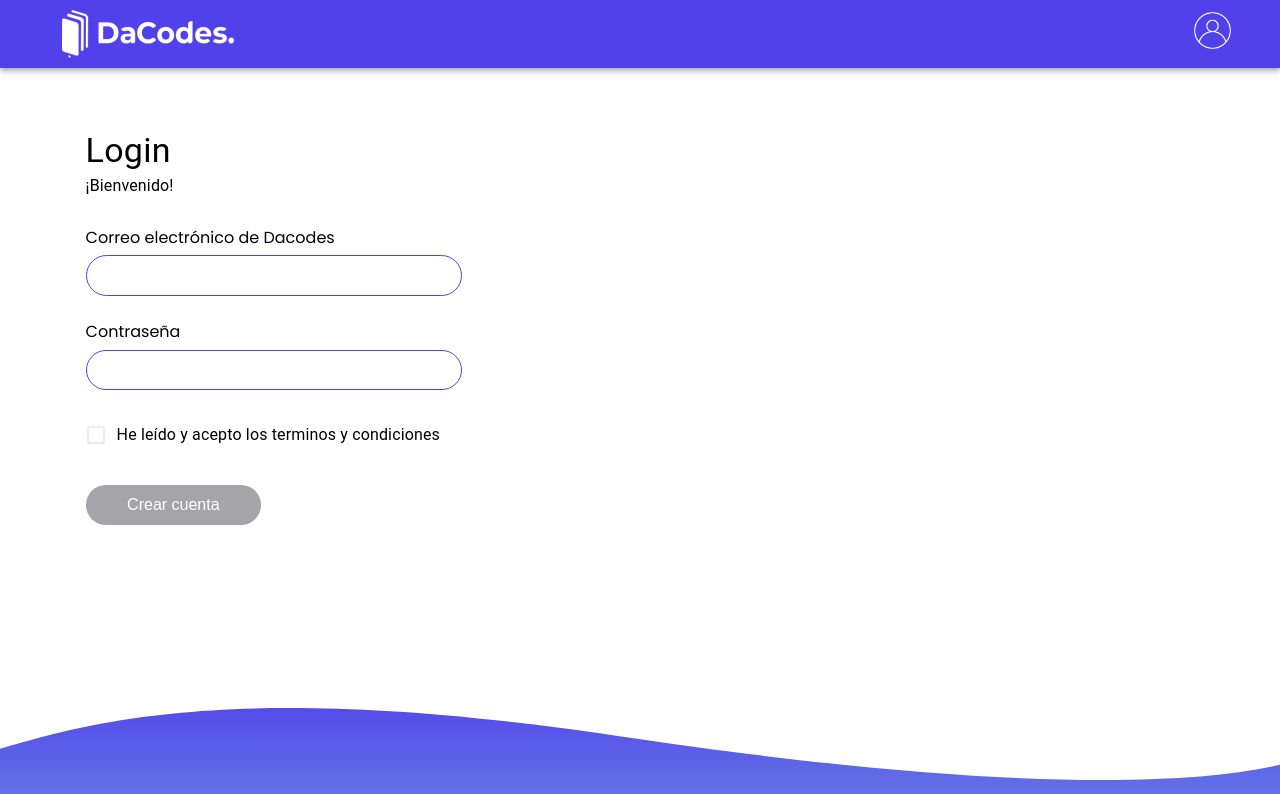
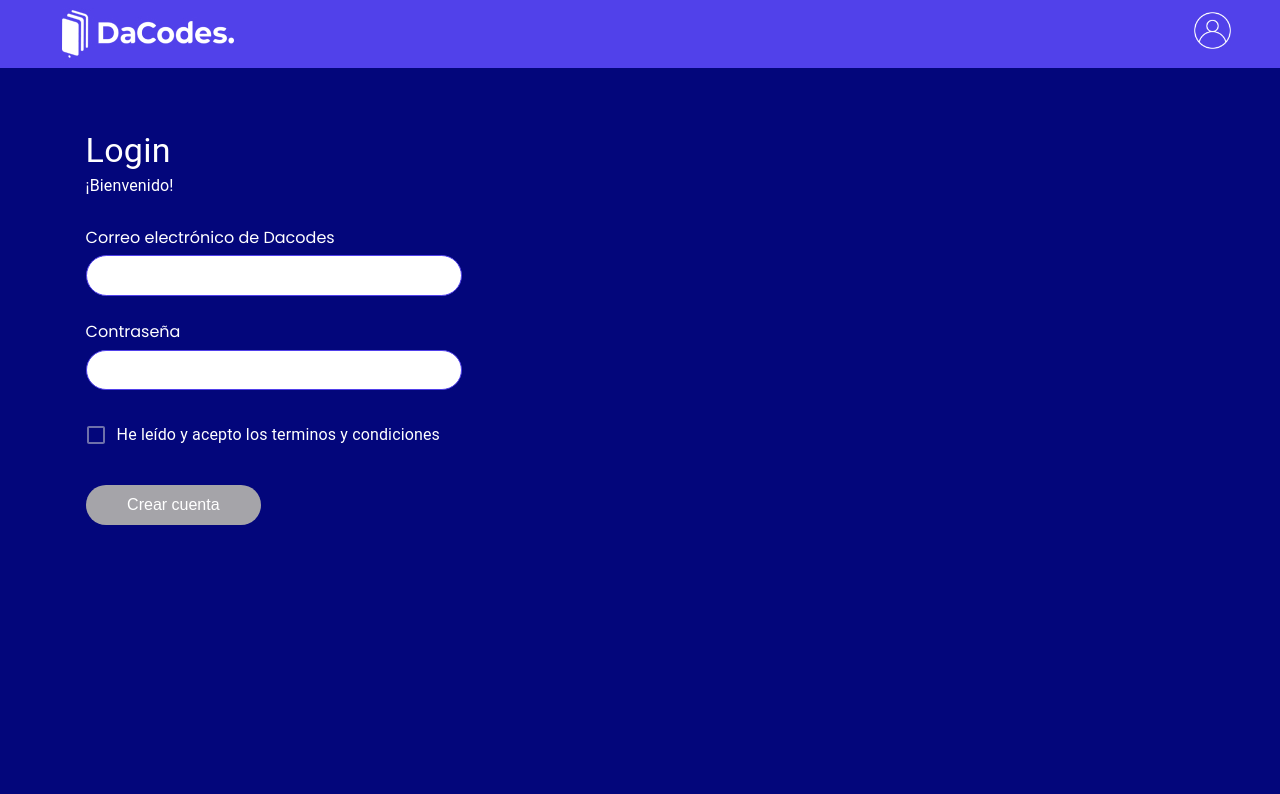
Before and after one commit to fernansolis/moviesapp_dacodes, a React (Vite) app: page / in a window 1280 px wide. Shown: the top 794 px of the page. Built offline with nearby package versions, Linux system fonts and the light colour scheme.

Commit message:
css refreshed

```diff
--- a/src/components/Footer/footer.css
+++ b/src/components/Footer/footer.css
@@ -1,5 +1,5 @@
  .containerFooter{
-	/* background-color: #03067B; */
+	 background-color: #03067B;
  }
 
 
--- a/src/components/Layout/index.tsx
+++ b/src/components/Layout/index.tsx
@@ -12,9 +12,9 @@ const Layout = ({ children }: Props) => {
       <Navbar />
       <Container
         style={{
-          // backgroundColor: "#03067B",
-          maxWidth: "200vh",
-          minHeight: "80vh",
+          backgroundColor: "#03067B",
+          maxWidth: "350vh",
+          minHeight: "100vh",
         }}
       >
         {children}
--- a/src/pages/Home/index.tsx
+++ b/src/pages/Home/index.tsx
@@ -160,10 +160,10 @@ const Home = () => {
           </Grid>
         </Grid>
         <div className="textHome">
-          <Typography variant="h4" color={"black"}>
+          <Typography variant="h4" color={"white"}>
             {title}
           </Typography>
-          <Typography variant="subtitle1" color={"black"}>
+          <Typography variant="subtitle1" color={"white"}>
             Texto introductorio
           </Typography>
         </div>
--- a/src/pages/Login/index.tsx
+++ b/src/pages/Login/index.tsx
@@ -93,10 +93,10 @@ const Login = () => {
       <>
         <ModalLoading loading={loading} />
         <Box className="container-login">
-          <Typography variant="h4" color={"black"}>
+          <Typography variant="h4" color={"white"}>
             Login
           </Typography>
-          <Typography variant="subtitle1" color={"black"}>
+          <Typography variant="subtitle1" color={"white"}>
             ¡Bienvenido!
           </Typography>
           <br />
--- a/src/pages/Login/login.css
+++ b/src/pages/Login/login.css
@@ -10,7 +10,7 @@
 }
 
 label {
-	color: black;
+	color: white;
 	margin-bottom: 0.5%;
 }
 
```
